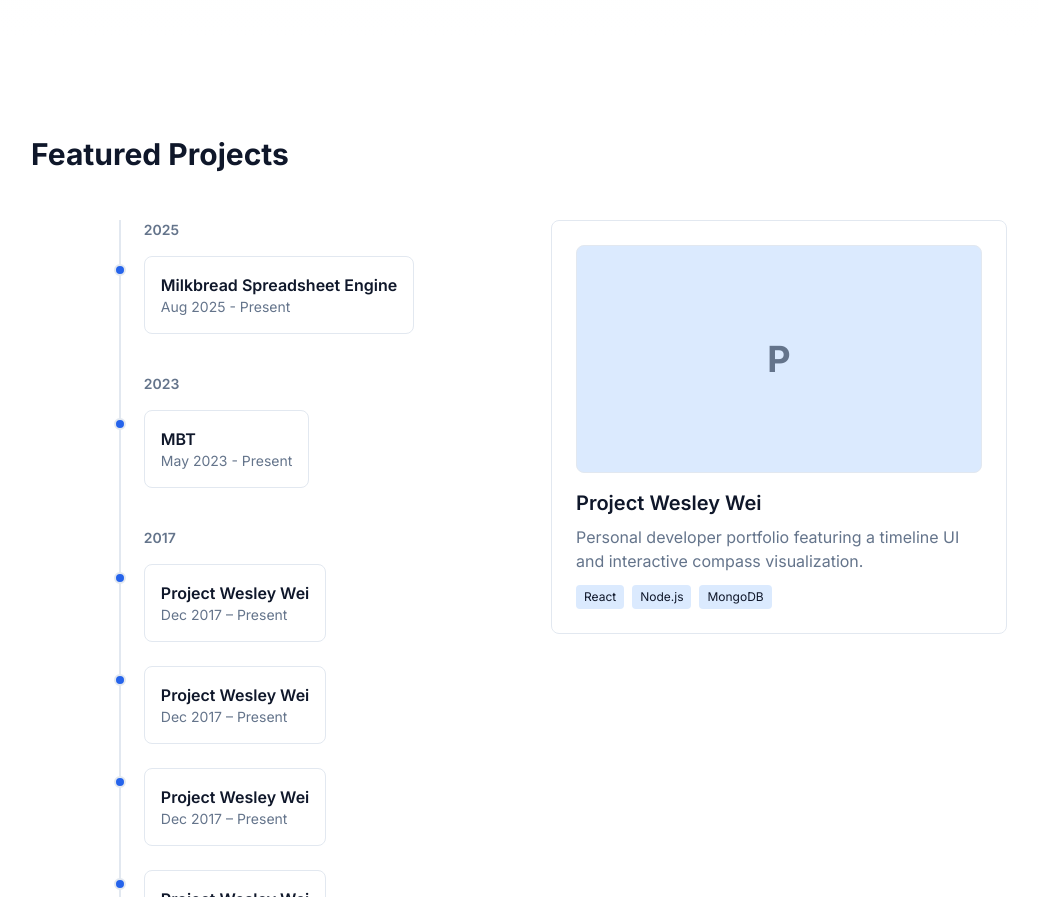
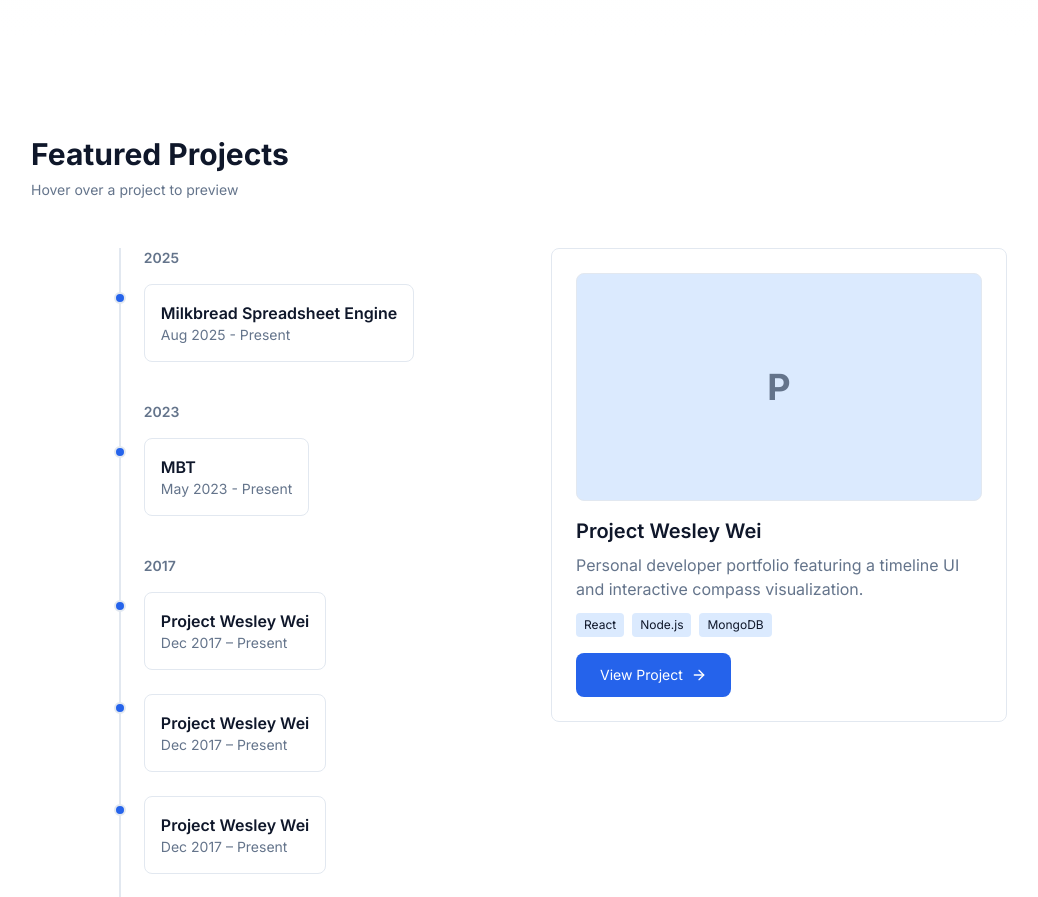
Before and after one commit to JourneyToTheWes/ProjectWesleyWei, a React app in the folder frontend/: page / in a window 1280 px wide. Shown: the part 760-1657 px from the top of the page, without its empty margins (121-1159 px from the left). Built offline with nearby package versions, Linux system fonts and the light colour scheme; the HTML template or start-up script is replaced by a standard one; a web font is replaced by a local one.

Commit message:
Added learn more links for Projects - Modified Button to include React Router DOM Link

```diff
--- a/frontend/src/components/projects/ProjectItem.tsx
+++ b/frontend/src/components/projects/ProjectItem.tsx
@@ -1,6 +1,8 @@
 import { Link } from "react-router-dom";
 import type { Project } from "../../types/project";
 import { motion } from "framer-motion";
+import Button from "../ui/Button";
+import { ArrowRight } from "lucide-react";
 
 type ProjectItemProps = {
     project: Project;
@@ -51,6 +53,38 @@ const ProjectItem: React.FC<ProjectItemProps> = ({ project }) => {
                             </span>
                         ))}
                     </div>
+                    <div className="flex flex-wrap gap-3 mt-4">
+                        <Button
+                            variant="primary"
+                            to={`/projects/${project.id}`}
+                            className="text-sm"
+                        >
+                            View Project
+                            <ArrowRight className="w-4 h-4" />
+                        </Button>
+
+                        {project.links && project.links.demo && (
+                            <Button
+                                variant="outline"
+                                href={project.links.demo}
+                                external
+                                className="text-sm"
+                            >
+                                Live Demo
+                            </Button>
+                        )}
+
+                        {project.links && project.links.github && (
+                            <Button
+                                variant="outline"
+                                href={project.links.github}
+                                external
+                                className="text-sm"
+                            >
+                                GitHub
+                            </Button>
+                        )}
+                    </div>
                 </div>
             </Link>
         </div>
--- a/frontend/src/components/projects/ProjectPreview.tsx
+++ b/frontend/src/components/projects/ProjectPreview.tsx
@@ -1,4 +1,6 @@
 import type { Project } from "../../types/project";
+import Button from "../ui/Button";
+import { ArrowRight } from "lucide-react";
 
 interface ProjectPreviewProps {
     activeProject: Project;
@@ -39,6 +41,38 @@ const ProjectPreview: React.FC<ProjectPreviewProps> = ({ activeProject }) => {
                             </span>
                         ))}
                     </div>
+                    <div className="flex flex-wrap gap-3 mt-4">
+                        <Button
+                            variant="primary"
+                            to={`/projects/${activeProject.id}`}
+                            className="text-sm"
+                        >
+                            View Project
+                            <ArrowRight className="w-4 h-4" />
+                        </Button>
+
+                        {activeProject.links && activeProject.links.demo && (
+                            <Button
+                                variant="outline"
+                                href={activeProject.links.demo}
+                                external
+                                className="text-sm"
+                            >
+                                Live Demo
+                            </Button>
+                        )}
+
+                        {activeProject.links && activeProject.links.github && (
+                            <Button
+                                variant="outline"
+                                href={activeProject.links.github}
+                                external
+                                className="text-sm"
+                            >
+                                GitHub
+                            </Button>
+                        )}
+                    </div>
                 </div>
             )}
         </>
--- a/frontend/src/components/projects/Projects.tsx
+++ b/frontend/src/components/projects/Projects.tsx
@@ -65,7 +65,6 @@ const projects = [
         tech: ["React", "TypeScript", "Rust", "WebAssembly"],
         image: "https://picsum.photos/200/300",
         links: {
-            github: "#",
             demo: "#",
         },
     },
@@ -90,9 +89,14 @@ const Projects = () => {
     return (
         <section id="projects" className="py-24 bg-surface">
             <div className="max-w-5xl mx-auto px-6">
-                <h2 className="text-3xl font-bold mb-12 text-content">
-                    Featured Projects
-                </h2>
+                <div className="mb-12 flex flex-col gap-2">
+                    <h2 className="text-3xl font-bold text-content">
+                        Featured Projects
+                    </h2>
+                    <p className="text-sm text-muted">
+                        Hover over a project to preview
+                    </p>
+                </div>
                 <div className="grid grid-cols-1 lg:grid-cols-2 gap-16">
                     <ProjectTimeline
                         projectsByYear={groupedProjects}
--- a/frontend/src/components/ui/Button.tsx
+++ b/frontend/src/components/ui/Button.tsx
@@ -1,5 +1,6 @@
 import clsx from "clsx";
 import { ExternalLink } from "lucide-react";
+import { Link } from "react-router-dom";
 
 type BaseProps = {
     variant?: "primary" | "outline" | "ghost";
@@ -21,8 +22,16 @@ type InternalAnchorProps = BaseProps &
         external?: boolean;
     };
 
+type InternalLinkProps = BaseProps &
+    React.ButtonHTMLAttributes<HTMLAnchorElement> & {
+        to?: string;
+    };
+
 // Exported props type
-export type ButtonProps = InternalButtonProps | InternalAnchorProps;
+export type ButtonProps =
+    | InternalButtonProps
+    | InternalAnchorProps
+    | InternalLinkProps;
 
 const Button: React.FC<ButtonProps> = ({
     variant = "primary",
@@ -48,7 +57,17 @@ const Button: React.FC<ButtonProps> = ({
         className,
     );
 
-    if ("href" in props) {
+    if ("to" in props && props.to) {
+        const { to, ...rest } = props;
+
+        return (
+            <Link to={to} className={classes} {...rest}>
+                {children}
+            </Link>
+        );
+    }
+
+    if ("href" in props && "external" in props) {
         const { href, external, ...rest } = props;
 
         // Explicitly cast to AnchorProps to avoid spreading button-only props
```
